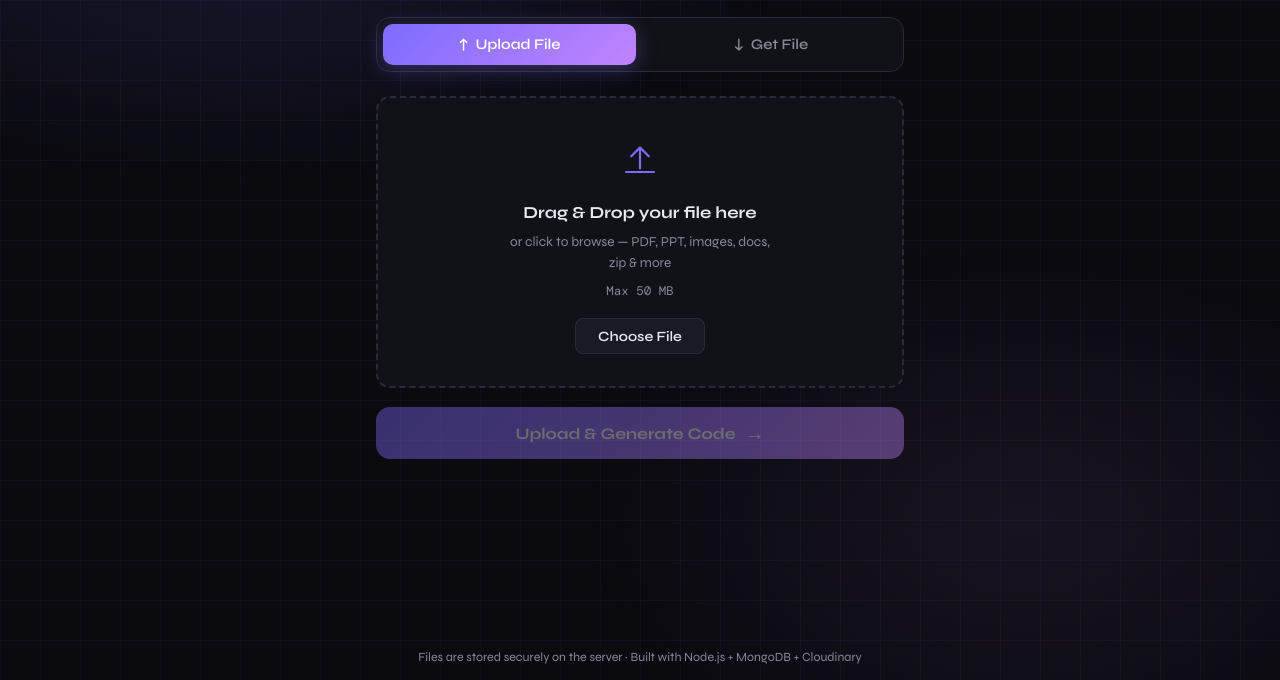
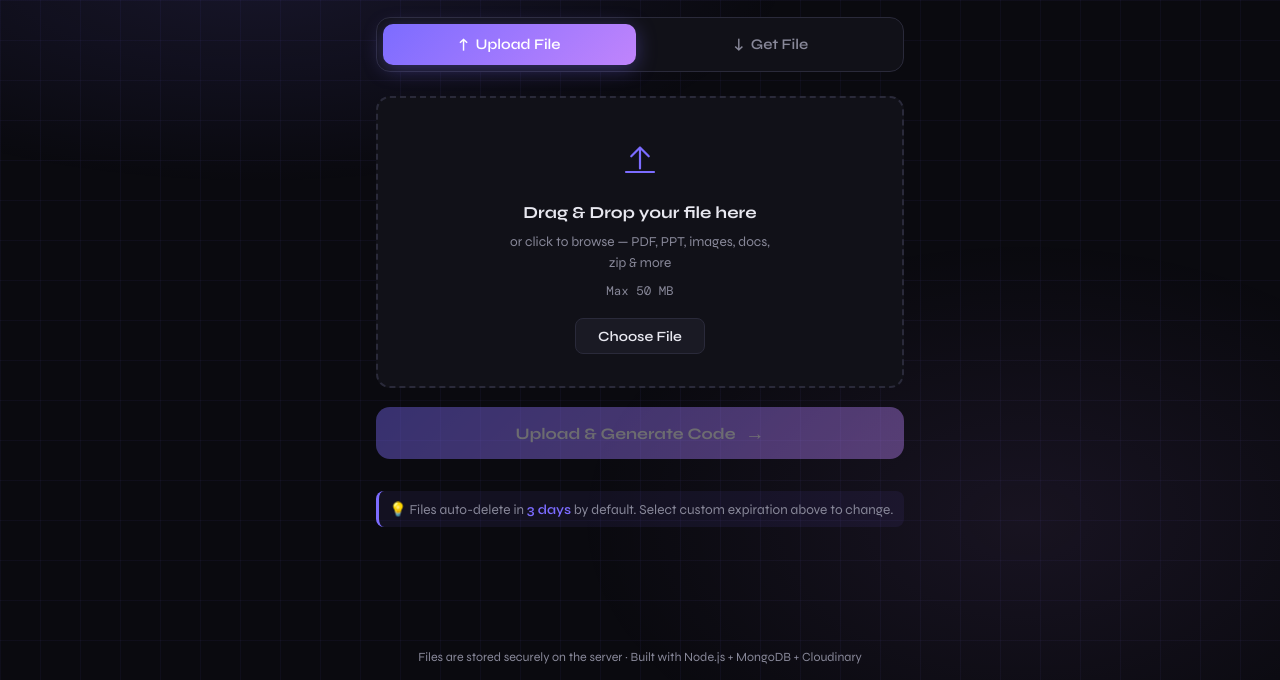
Before and after one commit to PULKIT-OP/ANYWHERE, a website: page public/index.html in a window 1280 px wide. Shown: the part 120-800 px from the top of the page. Drawn offline with nearby package versions, Linux system fonts and the light colour scheme.

Commit message:
Add 3-day default auto-delete with user notice

```diff
--- a/public/app.js
+++ b/public/app.js
@@ -109,8 +109,9 @@ function toggleExpirationOptions() {
 
 function getExpirationMinutes() {
   const isEnabled = document.getElementById("enableExpiration").checked;
-  if (!isEnabled) return 0;
 
+  // If expiration is enabled, get the selected duration
+  if (isEnabled) {
     const expirationSelect = document.getElementById("expirationSelect");
     const selectedValue = expirationSelect.value;
 
@@ -118,10 +119,14 @@ function getExpirationMinutes() {
       const customMinutes = parseInt(
         document.getElementById("customExpiration").value,
       );
-    return customMinutes > 0 ? customMinutes : 0;
+      return customMinutes > 0 ? customMinutes : 4320; // Default to 3 days if invalid
     }
 
-  return selectedValue ? parseInt(selectedValue) : 0;
+    return selectedValue ? parseInt(selectedValue) : 4320; // Default to 3 days if not selected
+  }
+
+  // If expiration is NOT enabled, default to 3 days (4320 minutes)
+  return 4320;
 }
 
 document
@@ -153,11 +158,9 @@ async function uploadFile() {
   const formData = new FormData();
   formData.append("file", selectedFile);
 
-  // Add expiration time if enabled
+  // Add expiration time (always has a value now, with 3-day default)
   const expirationMinutes = getExpirationMinutes();
-  if (expirationMinutes > 0) {
   formData.append("expirationMinutes", expirationMinutes);
-  }
 
   try {
     // Use XHR for real upload progress
--- a/public/index.html
+++ b/public/index.html
@@ -95,6 +95,10 @@
         <span class="btn-arrow">→</span>
       </button>
 
+      <!-- Default Auto-Delete Notice -->
+      <p class="auto-delete-notice">💡 Files auto-delete in <strong>3 days</strong> by default. Select custom expiration
+        above to change.</p>
+
       <!-- Progress Bar -->
       <div class="progress-wrap hidden" id="progressWrap">
         <div class="progress-bar" id="progressBar"></div>
--- a/public/style.css
+++ b/public/style.css
@@ -231,6 +231,22 @@ main {
 }
 .btn-arrow { font-size: 1.2rem; }
 
+/* ── Auto-Delete Notice ───────────────────────────────────────────────────── */
+.auto-delete-notice {
+  font-size: .85rem;
+  color: var(--muted);
+  text-align: center;
+  margin: .8rem 0;
+  padding: .6rem;
+  background: rgba(124, 108, 255, 0.08);
+  border-radius: 8px;
+  border-left: 3px solid var(--accent);
+}
+.auto-delete-notice strong {
+  color: var(--accent);
+  font-weight: 600;
+}
+
 /* ── Progress ─────────────────────────────────────────────────────────────── */
 .progress-wrap {
   height: 6px; background: var(--surface2);
```
Lines whose indentation alone changed are shown as unchanged.
